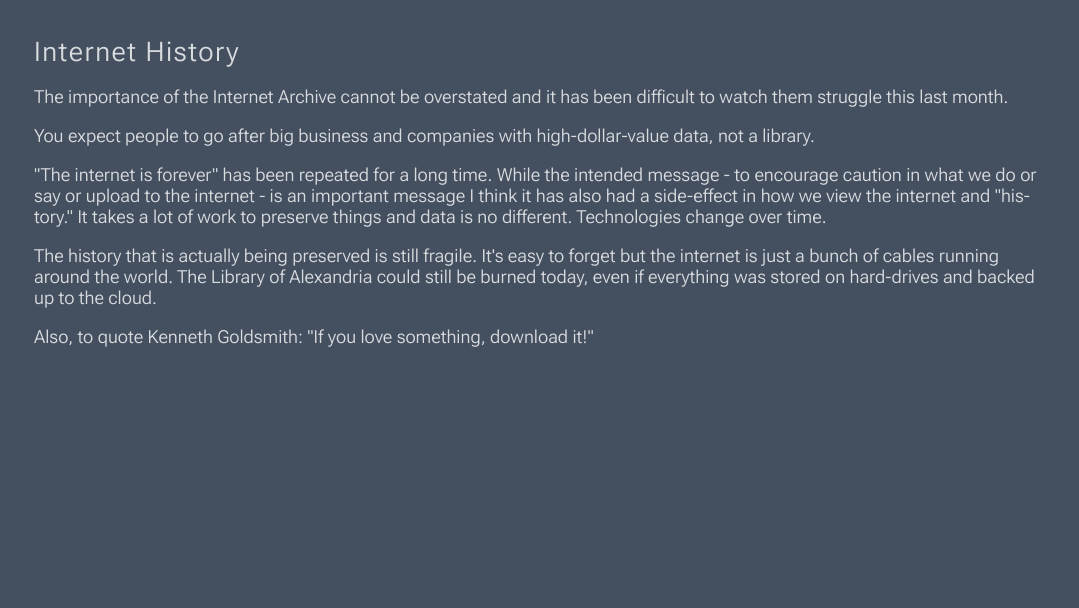
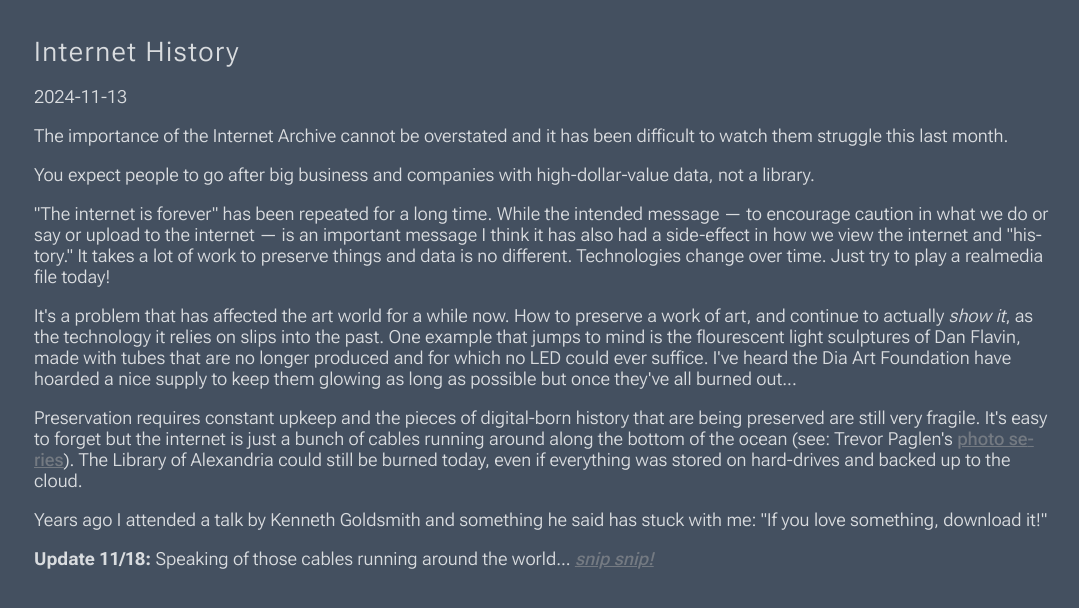
Before and after one commit to jsspen/jsspen.github.io, an Eleventy site: page src/pages/writing/misc/internet-archive.md in a window 1280 px wide. Shown: the part 90-698 px from the top of the page, without its empty margins (94-1173 px from the left). Built offline with nearby package versions, Linux system fonts and the light colour scheme; Eleventy itself is replaced by a stand-in of ours; files that its build step writes are made by us from their sources; what eleventy-plugin-pdfembed would draw is missing.

Commit message:
blog update

```diff
--- a/src/pages/writing/misc/internet-archive.md
+++ b/src/pages/writing/misc/internet-archive.md
@@ -2,18 +2,23 @@
 layout: page.njk
 date: 2024-11-13
 eleventyNavigation:
-    key: Internet History
+    key: 2024-11-13 &mdash; Internet History
     parent: Miscellany
 ---
 
 # Internet History
+2024-11-13
 
 The importance of the Internet Archive cannot be overstated and it has been difficult to watch them struggle this last month.
 
 You expect people to go after big business and companies with high-dollar-value data, not a library.
 
-"The internet is forever" has been repeated for a long time. While the intended message - to encourage caution in what we do or say or upload to the internet - is an important message I think it has also had a side-effect in how we view the internet and "history." It takes a lot of work to preserve things and data is no different. Technologies change over time.
+"The internet is forever" has been repeated for a long time. While the intended message &mdash; to encourage caution in what we do or say or upload to the internet &mdash; is an important message I think it has also had a side-effect in how we view the internet and "history." It takes a lot of work to preserve things and data is no different. Technologies change over time. Just try to play a realmedia file today!
 
-The history that is actually being preserved is still fragile. It's easy to forget but the internet is just a bunch of cables running around the world. The Library of Alexandria could still be burned today, even if everything was stored on hard-drives and backed up to the cloud.
+It's a problem that has affected the art world for a while now. How to preserve a work of art, and continue to actually <i>show it</i>, as the technology it relies on slips into the past. One example that jumps to mind is the flourescent light sculptures of Dan Flavin, made with tubes that are no longer produced and for which no LED could ever suffice. I've heard the Dia Art Foundation have hoarded a nice supply to keep them glowing as long as possible but once they've all burned out...
 
-Also, to quote Kenneth Goldsmith: "If you love something, download it!"
+Preservation requires constant upkeep and the pieces of digital-born history that are being preserved are still very fragile. It's easy to forget but the internet is just a bunch of cables running around along the bottom of the ocean (see: Trevor Paglen's <a href="https://paglen.studio/2020/05/22/undersea-cables/">photo series</a>). The Library of Alexandria could still be burned today, even if everything was stored on hard-drives and backed up to the cloud.
+
+Years ago I attended a talk by Kenneth Goldsmith and something he said has stuck with me: "If you love something, download it!"
+
+<b>Update 11/18:</b> Speaking of those cables running around the world... <a href="https://www.reuters.com/business/media-telecom/telecoms-cable-linking-finland-germany-likely-severed-owner-says-2024-11-18/"><i>snip snip!</i></a>
```
